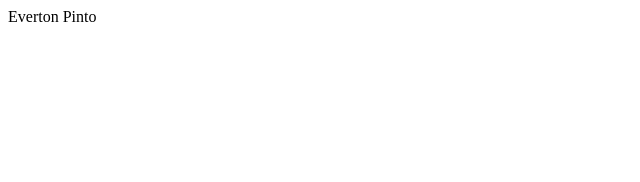
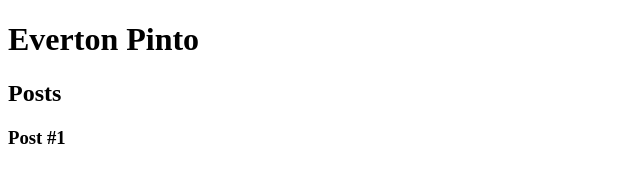
Before and after one commit to tieverton81/Portfolio-dio, a plain HTML site: page Introdução html5 e css3/index.html in a window 1280 px wide. Shown: the whole page, without its empty margins (0-640 px from the left). Drawn offline with Linux system fonts and the light colour scheme.

Commit message:
adiciona novas tags

```diff
--- a/Introdução html5 e css3/index.html
+++ b/Introdução html5 e css3/index.html
@@ -5,6 +5,19 @@
         <title>Everton Pinto</title>
     </head>
     <body>
-        Everton Pinto
+       <header>
+           <h1>Everton Pinto</h1>
+       </header>
+       <section>
+           <header>
+               <h2>Posts</h2>
+           </header>
+           <article>
+               <header>
+                   <h3> Post #1</h3>
+               </header>
+           </article>
+        </section>
+        <footer></footer>
     </body>
 </html>
```
